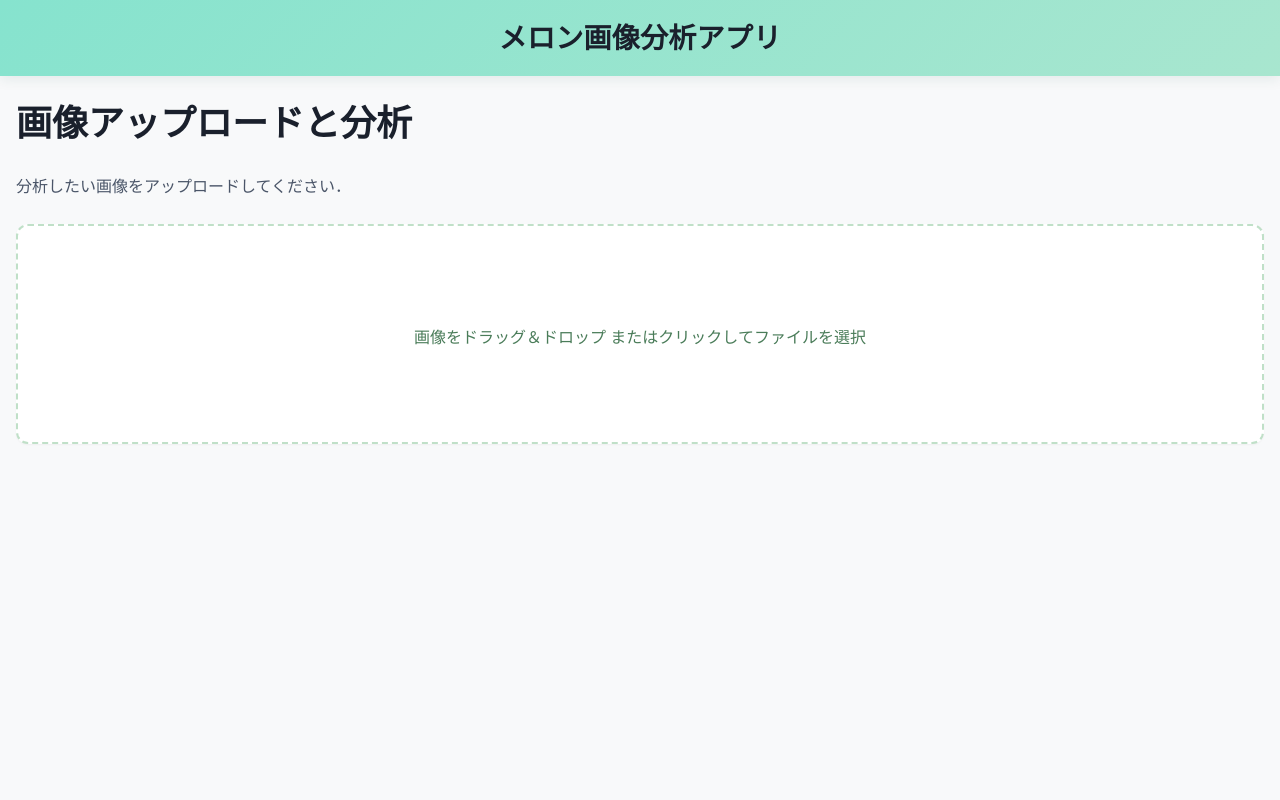
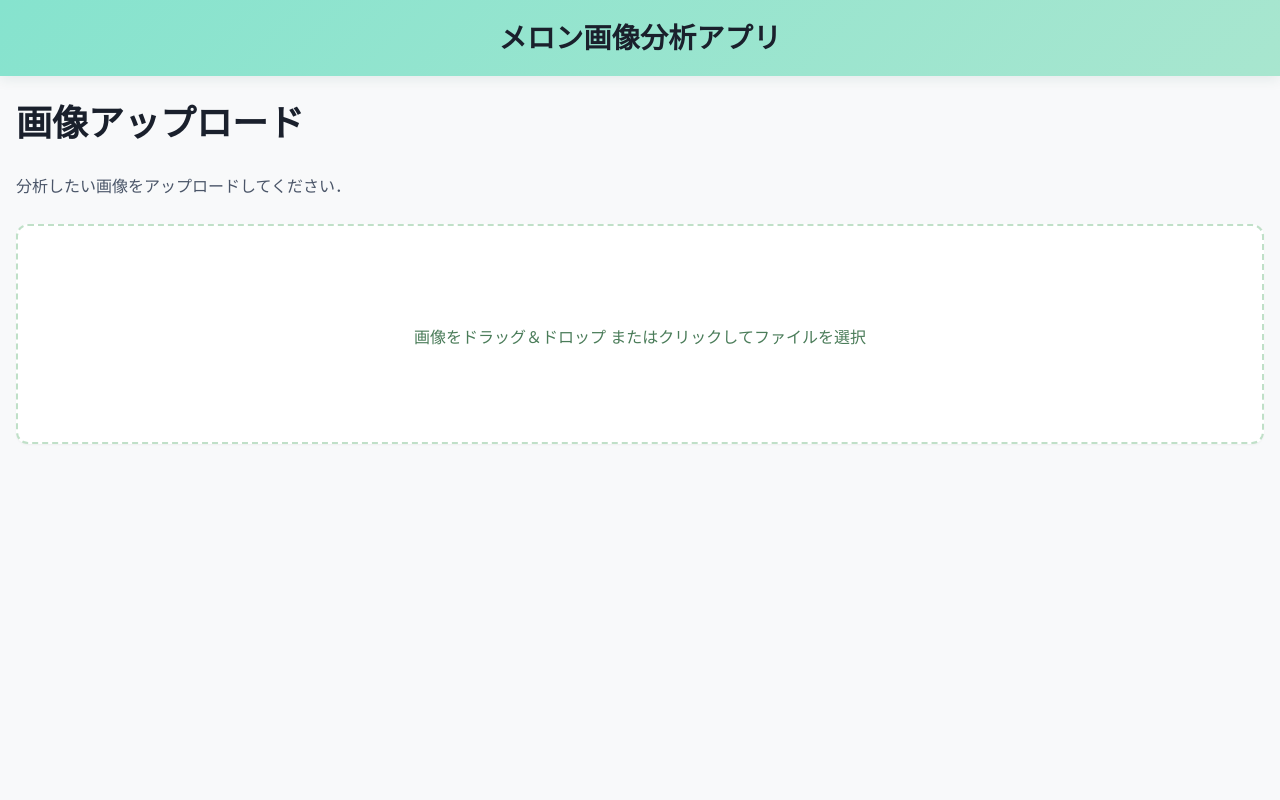
Before and after one commit to DanishAdira/melon-app, a React (Create React App) app in the folder web/: page /image_upload in a window 1280 px wide. Shown: the top 800 px of the page. Built offline with nearby package versions, Linux system fonts and the light colour scheme.

Commit message:
[add] 見出し名の変更

```diff
--- a/web/src/pages/ImageUploadPage.tsx
+++ b/web/src/pages/ImageUploadPage.tsx
@@ -67,7 +67,7 @@ const ImageUploadPage = () => {
 
     return (
         <div className="image-upload-page-container">
-            <h1>画像アップロードと分析</h1>
+            <h1>画像アップロード</h1>
             <p>分析したい画像をアップロードしてください．</p>
 
             <ImageUploader
```
